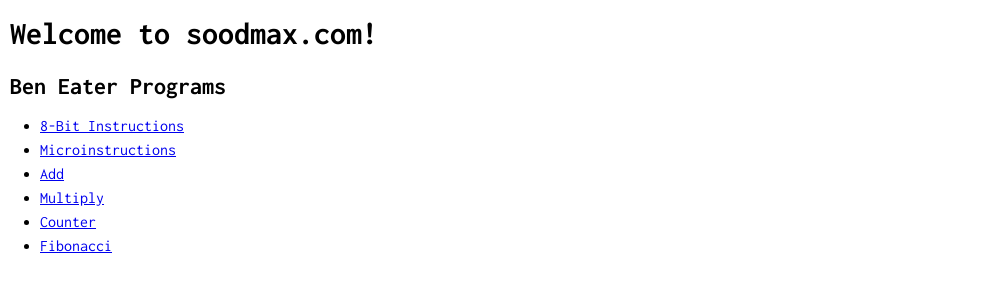
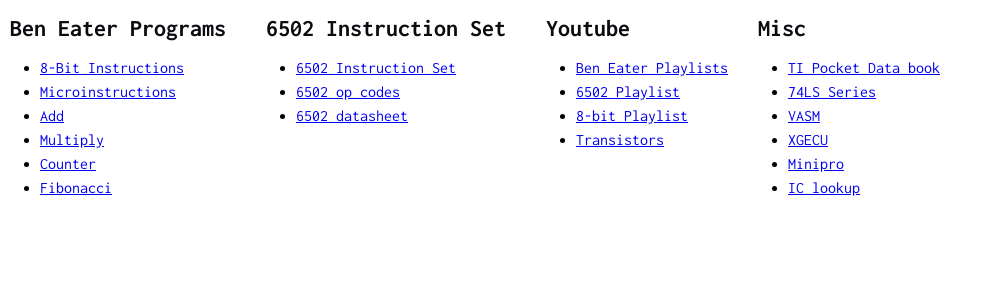
Before and after one commit to soodmax/soodmax.com, a plain HTML site: page index.html in a window 1280 px wide. Shown: the whole page, without its empty margins (0-993 px from the left). Drawn offline with Linux system fonts and the light colour scheme.

Commit message:
Ben Eater Changes #8

```diff
--- a/index.html
+++ b/index.html
@@ -14,16 +14,118 @@
   <body>
     <header></header>
     <main>
-      <h1>Welcome to soodmax.com!</h1>
+      <div class="flex">
+        <div>
           <h2>Ben Eater Programs</h2>
           <ul>
-        <li><a href="beater/8-Bit Instructions.html" target="_new">8-Bit Instructions</a></li>
-        <li><a href="beater/Microinstructions.html" target="_new">Microinstructions</a></li>
+            <li>
+              <a href="beater/8-Bit Instructions.html" target="_new"
+                >8-Bit Instructions</a
+              >
+            </li>
+            <li>
+              <a href="beater/Microinstructions.html" target="_new"
+                >Microinstructions</a
+              >
+            </li>
             <li><a href="beater/Add.html" target="_new">Add</a></li>
             <li><a href="beater/Multiply.html" target="_new">Multiply</a></li>
             <li><a href="beater/Counter.html" target="_new">Counter</a></li>
             <li><a href="beater/Fibonacci.html" target="_new">Fibonacci</a></li>
           </ul>
+        </div>
+        <div>
+          <h2>6502 Instruction Set</h2>
+          <ul>
+            <li>
+              <a
+                href="https://www.masswerk.at/6502/6502_instruction_set.html"
+                target="_new"
+                >6502 Instruction Set</a
+              >
+            </li>
+            <li>
+              <a
+                href="http://www.6502.org/tutorials/6502opcodes.html"
+                target="_new"
+                >6502 op codes</a
+              >
+            </li>
+            <li>
+              <a
+                href="https://www.mouser.ca/datasheet/2/436/w65c02s-2572.pdf"
+                target="_new"
+                >6502 datasheet</a
+              >
+            </li>
+          </ul>
+        </div>
+        <div>
+          <h2>Youtube</h2>
+          <ul>
+            <li><a
+                href="https://www.youtube.com/@BenEater/playlists"
+                target="_new"
+                >Ben Eater Playlists</a
+              ></li>
+            <li><a
+                href="https://www.youtube.com/playlist?list=PLowKtXNTBypFbtuVMUVXNR0z1mu7dp7eH"
+                target="_new"
+                >6502 Playlist</a
+              ></li>
+            <li><a
+                href="https://www.youtube.com/playlist?list=PLowKtXNTBypGqImE405J2565dvjafglHU"
+                target="_new"
+                >8-bit Playlist</a
+              ></li>
+              <li><a
+                href="https://www.youtube.com/@BenEater/search?query=transistor"
+                target="_new"
+                >Transistors</a
+              ></li>
+
+          </ul>
+        </div>
+        <div>
+          <h2>Misc</h2>
+          <ul>
+            <li>
+              <a
+                href="https://www.ti.com/lit/ug/scyd013b/scyd013b.pdf"
+                target="_new"
+                >TI Pocket Data book</a
+              >
+            </li>
+            <li>
+              <a
+                href="https://www.jameco.com/Jameco/ElectronicsPartsLocator/ICs-Semiconductors-Logic-TTL-74LS-Series.pdf"
+                target="_new"
+                >74LS Series</a
+              >
+            </li>
+            <li>
+              <a href="http://www.compilers.de/vasm.html" target="_new">VASM</a>
+            </li>
+            <li>
+              <a
+                href="https://www.mediafire.com/folder/hfg5kfj7euw5j/xgecu"
+                target="_new"
+                >XGECU</a
+              >
+            </li>
+            <li>
+              <a href="https://gitlab.com/DavidGriffith/minipro" target="_new"
+                >Minipro</a
+              >
+            </li>
+            <li>
+              <a href="https://chip-lookup.netlify.app/" target="_new"
+                >IC lookup</a
+              >
+            </li>
+          </ul>
+        </div>
+      </div>
     </main>
     <footer></footer>
     <script src="script.js"></script>
--- a/style.css
+++ b/style.css
@@ -162,6 +162,9 @@
   margin: 10px;
 }
 
+h2 {
+  color: var(--color-text);
+}
 table {
   margin: 10px;
   border-collapse: collapse;
@@ -203,3 +206,8 @@
 .center {
   text-align: center;
 }
+
+.flex {
+  display: flex;
+  gap: 20px;
+}
```
Also changed, not shown: beater/Add.html (+2 -59 lines). Lines whose indentation alone changed are shown as unchanged.
